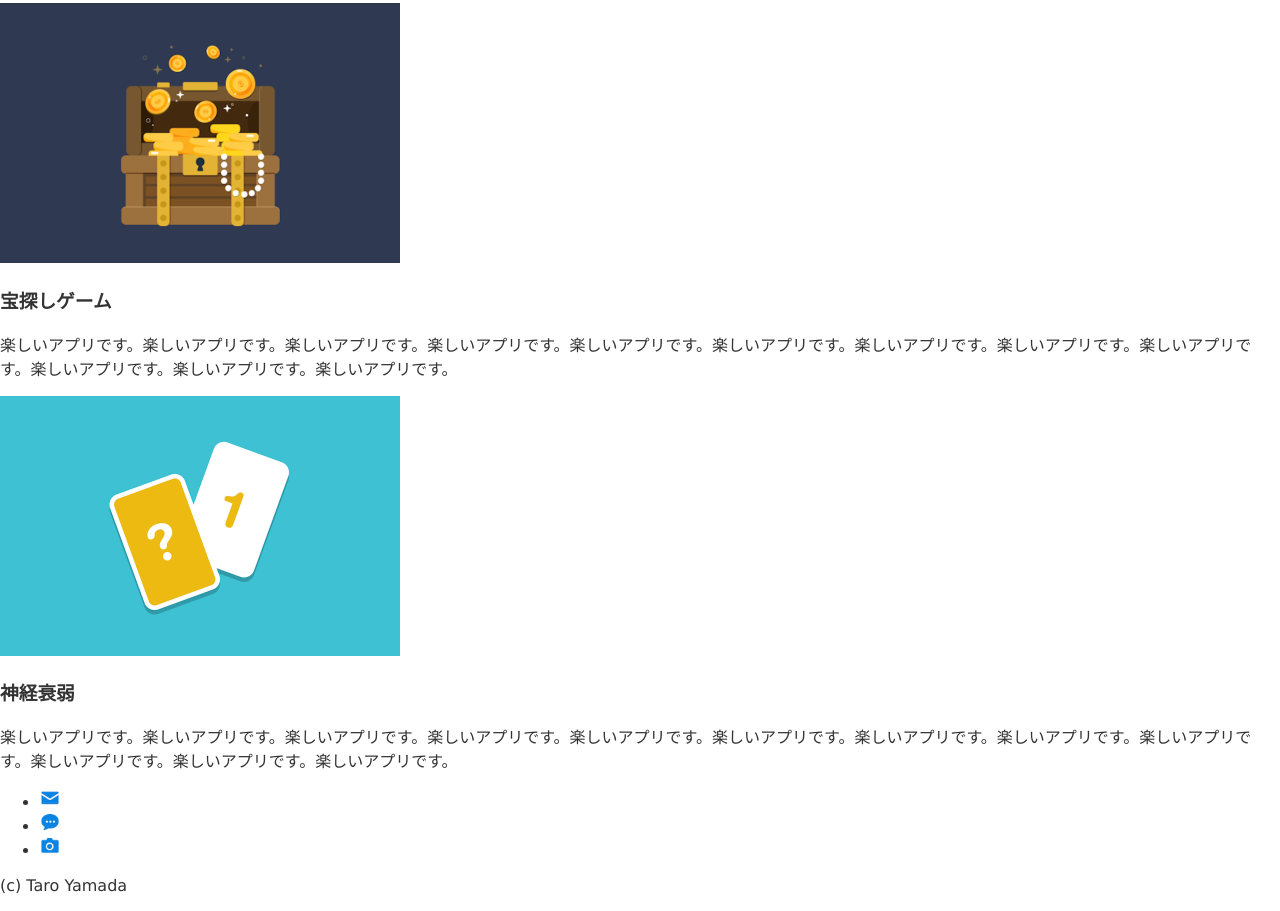
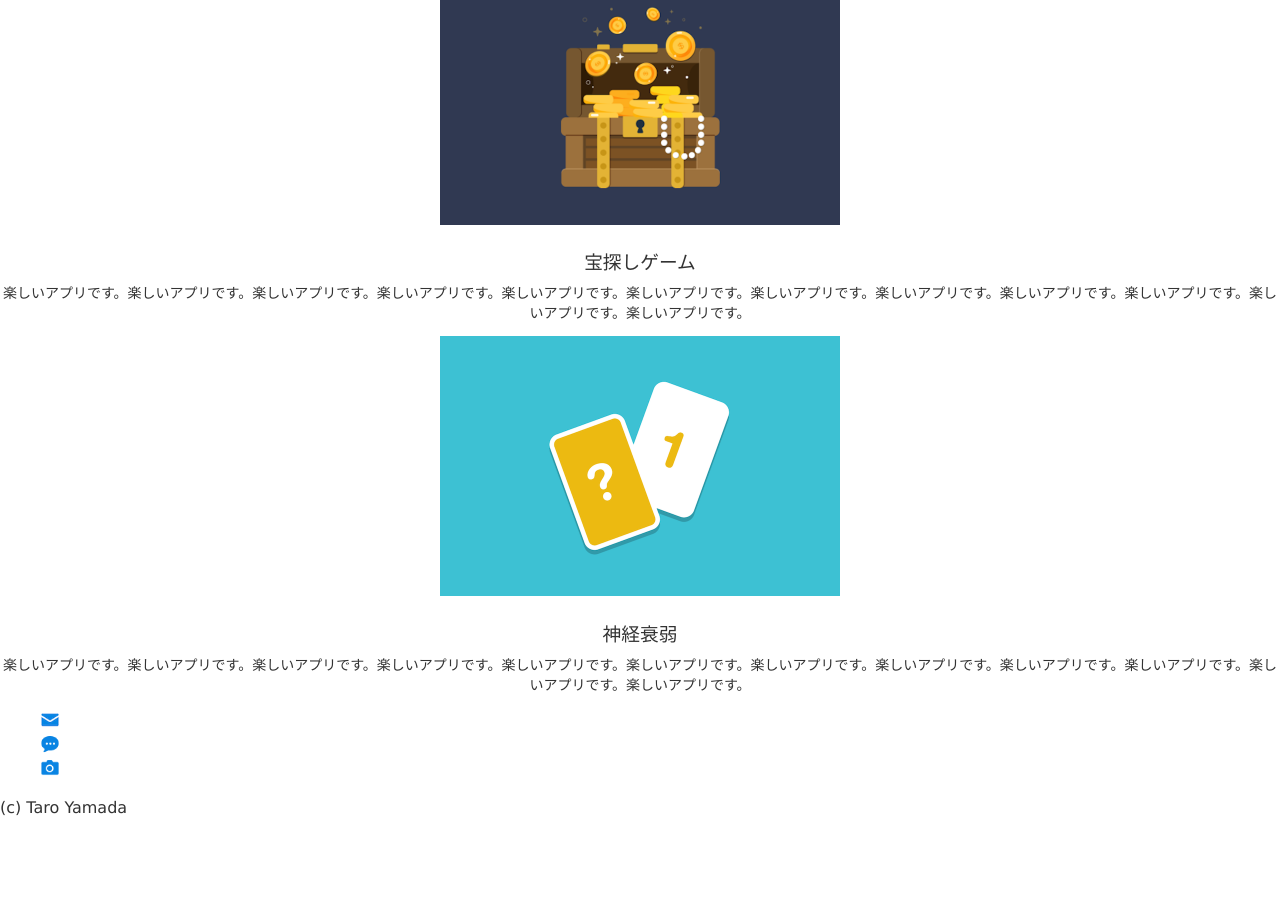
Before and after one commit to 29bs/workbook, a plain HTML site: page index.html in a window 1280 px wide. Shown: the part 948-1859 px from the top of the page. After the commit the page ends 1781 px from the top, so only its background shows below. Drawn offline with Linux system fonts and the light colour scheme.

Commit message:
change section

```diff
--- a/css/styles.css
+++ b/css/styles.css
@@ -36,3 +36,21 @@ header li> a {
 header li> a:hover {
   color: royalblue;
 }
+
+section {
+  text-align: center;
+}
+
+section h1 {
+  font-weight: normal;
+  margin-bottom: 8px;
+}
+
+section p {
+  margin-top: 0;
+  font-size: 14px
+}
+
+footer ul {
+  list-style-type: none;
+}
```
